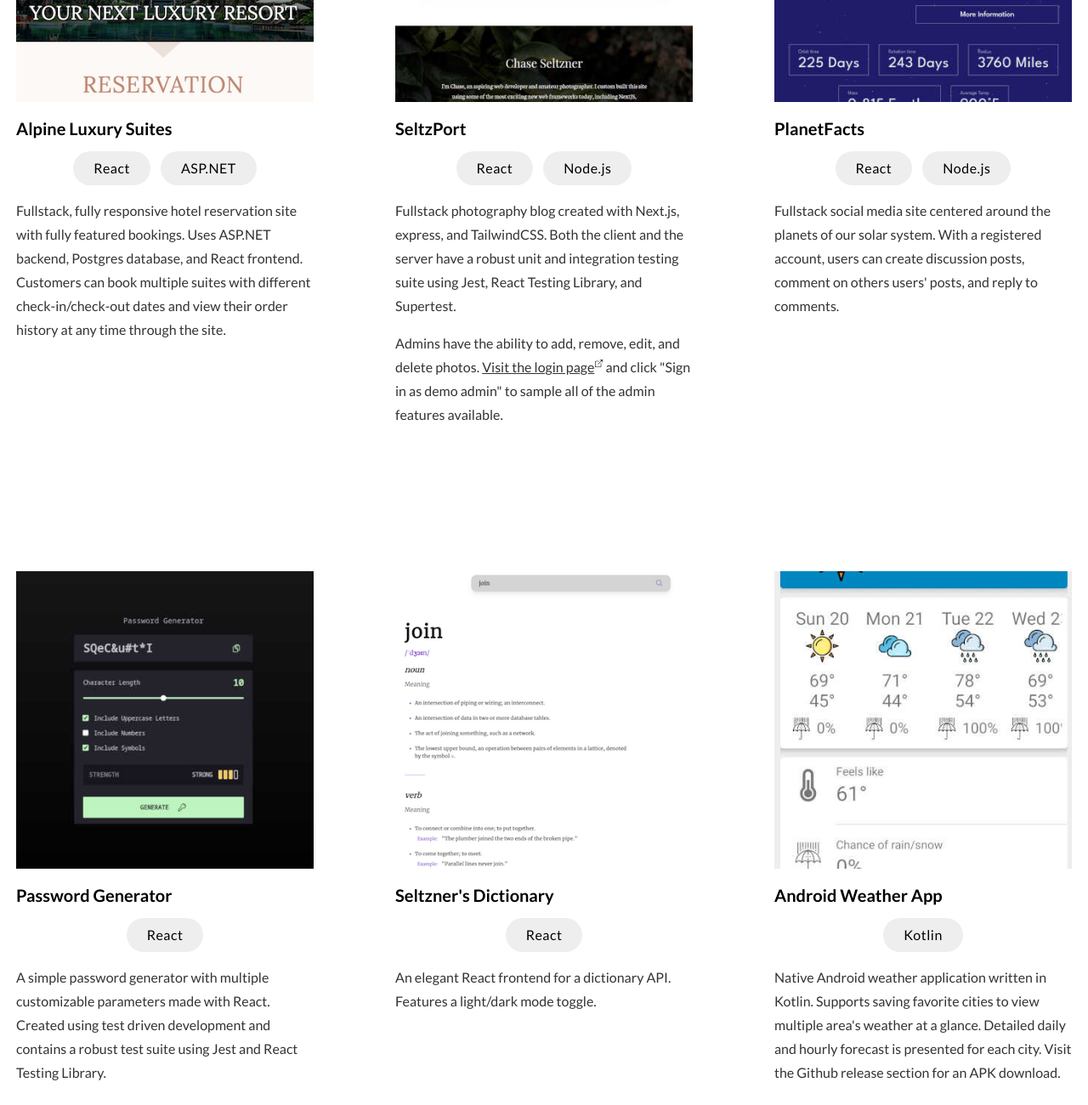
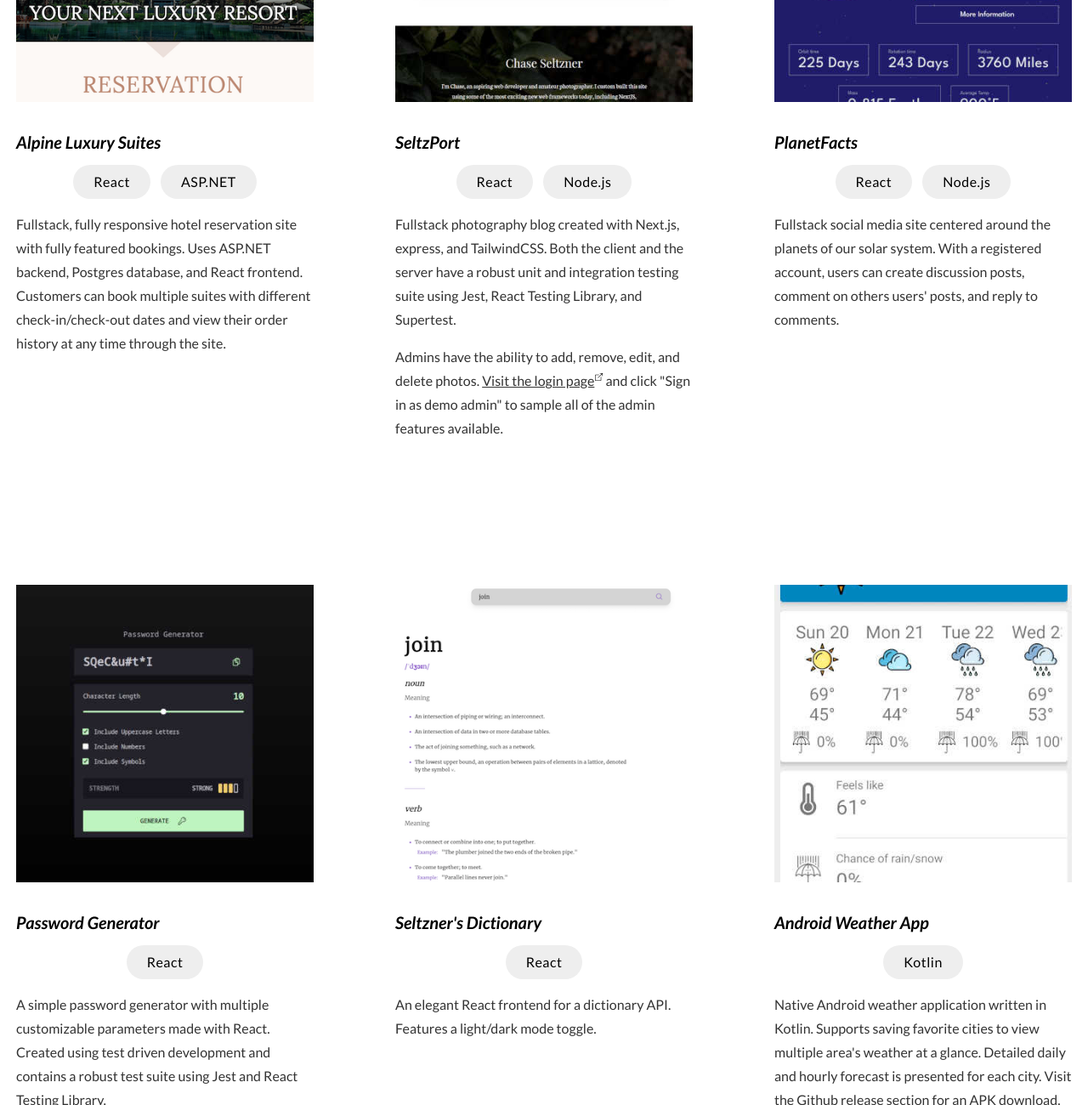
Before and after one commit to cseltzner/portfolio, a plain HTML site: page index.html in a window 1280 px wide. Shown: the part 1310-2610 px from the top of the page at 85% size. Drawn offline with Linux system fonts and the light colour scheme.

Commit message:
Update project card titles

```diff
--- a/css/styles.css
+++ b/css/styles.css
@@ -232,8 +232,9 @@ h2 {
 }
 
 .card__title {
-    margin-top: var(--spacing-4);
+    margin-top: var(--spacing-8);
     font-size: var(--font-xl);
+    font-style: italic;
     font-weight: bold;
 }
 
--- a/index.html
+++ b/index.html
@@ -120,7 +120,7 @@
             <a href="https://www.alpineluxurysuites.com" class="card__img" target="_blank">
               <img src="static/project-thumbnails/hotel-thumbnail-compressed.png" alt="Alpine Luxury Suites" />
             </a>
-            <h3 class="card__title">Alpine Luxury Suites</h3>
+            <h3 class="card__title"><a href="https://www.alpineluxurysuites.com" target="_blank">Alpine Luxury Suites</a></h3>
             <div class="chip-group">
               <div class="chip-group__disabled">React</div>
               <div class="chip-group__disabled">ASP.NET</div>
@@ -152,7 +152,7 @@
             <a href="https://www.seltzport.com" class="card__img" target="_blank">
               <img src="static/project-thumbnails/seltzport_thumbnail_compressed.jpg" alt="SeltzPort" />
             </a>
-            <h3 class="card__title">SeltzPort</h3>
+            <h3 class="card__title"><a href="https://www.seltzport.com" target="_blank">SeltzPort</a></h3>
             <div class="chip-group">
               <div class="chip-group__disabled">React</div>
               <div class="chip-group__disabled">Node.js</div>
@@ -187,7 +187,7 @@
             <a href="http://seltzport.com:3000" class="card__img" target="_blank">
               <img src="static/project-thumbnails/planet_thumbnail_compressed.jpg" alt="PlanetFacts" />
             </a>
-            <h3 class="card__title">PlanetFacts</h3>
+            <h3 class="card__title"><a href="http://www.seltzport.com:3000" target="_blank">PlanetFacts</a></h3>
             <div class="chip-group">
               <div class="chip-group__disabled">React</div>
               <div class="chip-group__disabled">Node.js</div>
@@ -219,7 +219,7 @@
             <a href="https://cseltzner.github.io/password-generator/" class="card__img" target="_blank">
               <img src="static/project-thumbnails/pw_thumbnail_compressed.jpg" alt="Password Generator" />
             </a>
-            <h3 class="card__title">Password Generator</h3>
+            <h3 class="card__title"><a href="https://cseltzner.github.io/password-generator/" target="_blank">Password Generator</a></h3>
             <div class="chip-group">
               <div class="chip-group__disabled">React</div>
             </div>
@@ -251,7 +251,7 @@
             <a href="https://cseltzner.github.io/dictionary-app/" class="card__img" target="_blank">
               <img src="static/project-thumbnails/dictionary_thumbnail.png" alt="Seltzner's Dictionary" />
             </a>
-            <h3 class="card__title">Seltzner's Dictionary</h3>
+            <h3 class="card__title"><a href="https://cseltzner.github.io/dictionary-app" target="_blank">Seltzner's Dictionary</a></h3>
             <div class="chip-group">
               <div class="chip-group__disabled">React</div>
             </div>
@@ -282,7 +282,7 @@
             <a href="https://github.com/cseltzner/Weather" class="card__img" target="_blank">
               <img src="static/project-thumbnails/weatherapp_compressed.jpg" alt="Weather App" />
             </a>
-            <h3 class="card__title">Android Weather App</h3>
+            <h3 class="card__title"><a href="https://github.com/cseltzner/Weather" target="_blank">Android Weather App</a></h3>
             <div class="chip-group">
               <div class="chip-group__disabled">Kotlin</div>
             </div>
```
